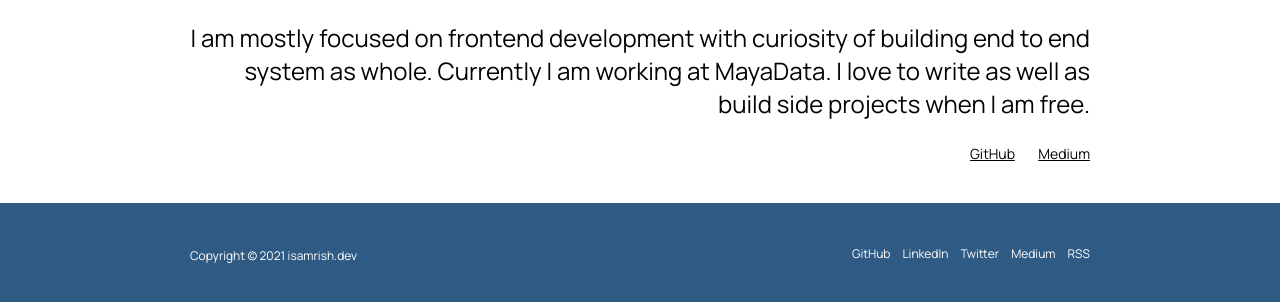
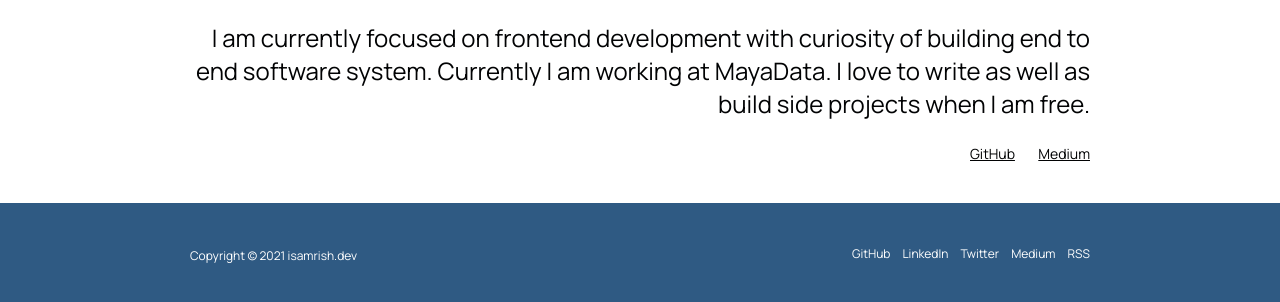
Before and after one commit to isamrish/isamrish.dev, a Gatsby site: page /about in a window 1280 px wide. Shown: the part 516-818 px from the top of the page. Built offline with nearby package versions, Linux system fonts and the light colour scheme; Gatsby itself is replaced by a stand-in of ours.

Commit message:
Update readme and about page
Signed-off-by: isamrish <askmaurya48@gmail.com>

```diff
--- a/src/components/About/index.tsx
+++ b/src/components/About/index.tsx
@@ -16,7 +16,7 @@ export const About = () => {
             </div>
         </div>
         <div className="about-more-info">
-            <p className="about-more-info__description">I am mostly focused on frontend development with curiosity of building end to end system as whole. Currently I am working at MayaData. I love to write as well as build side projects when I am free.</p>
+            <p className="about-more-info__description">I am currently focused on frontend development with curiosity of building end to end software system. Currently I am working at MayaData. I love to write as well as build side projects when I am free.</p>
             <div className="about-more-info__socials">
                 <a className="about-more-info__social-link" href="http://github.com/isamrish" target="_blank" rel="noopener noreferrer">GitHub</a>
                 <a className="about-more-info__social-link" href="http://isamrish.medium.com" target="_blank" rel="noopener noreferrer">Medium</a>
```
Also changed, not shown: README.md.
